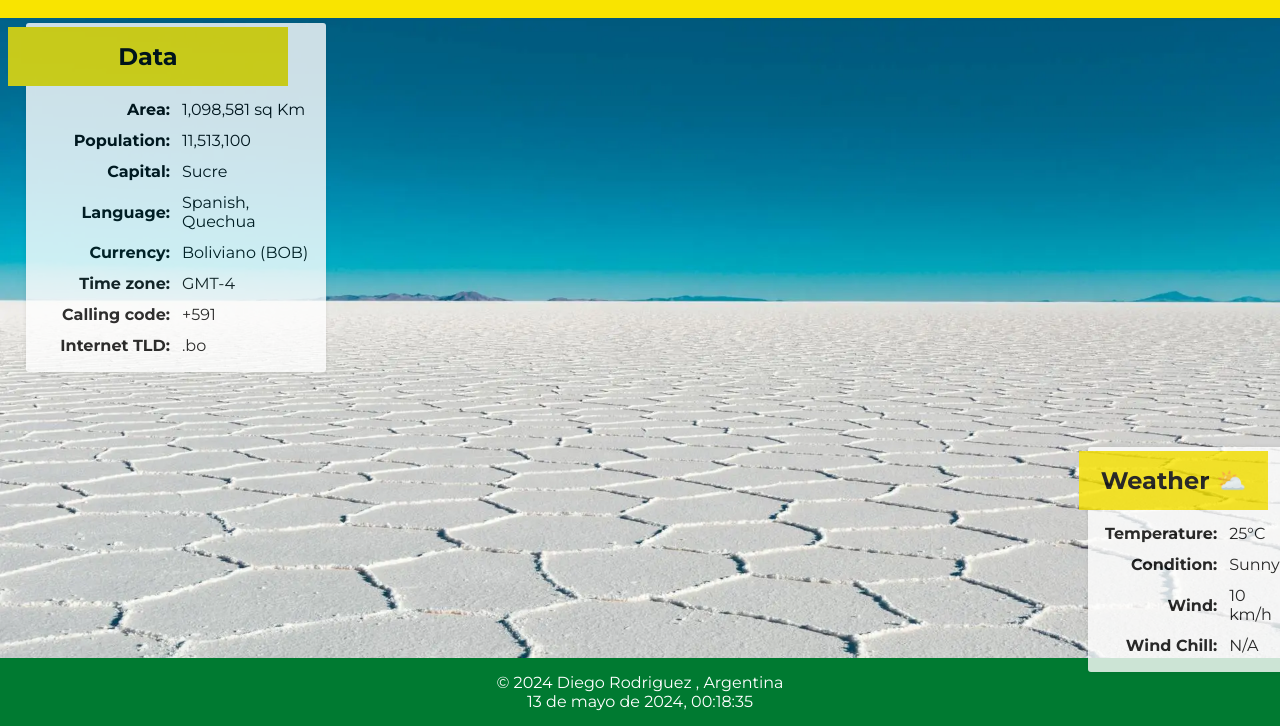
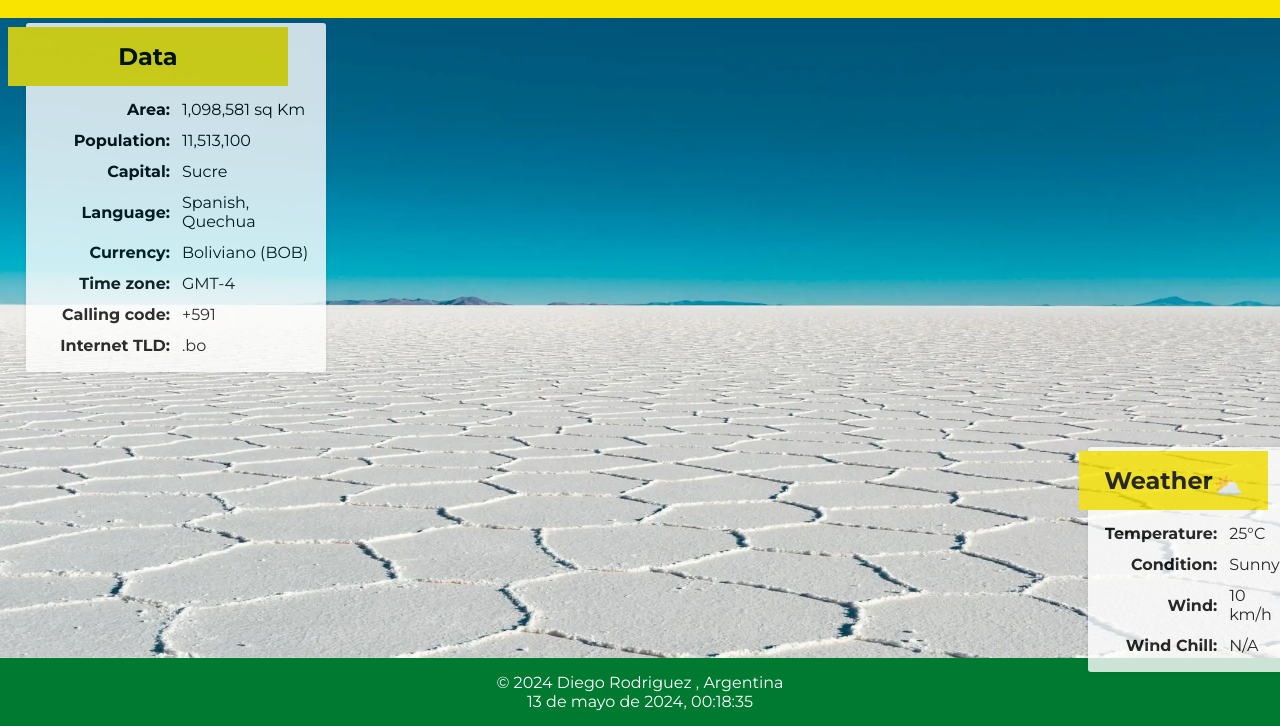
Before and after one commit to DiegoRodriguez-sc/wdd131, a plain HTML site: page place.html in a window 1280 px wide. Shown: the part 81-807 px from the top of the page. Drawn offline with Linux system fonts and the light colour scheme.

Commit message:
update page

```diff
--- a/place.html
+++ b/place.html
@@ -19,9 +19,11 @@
         </header>
         <main>
             <section class="image">
-                <img src="./images/background_mobile.webp" alt="mobile image">
-            </section>
-            <section class="image_hero">
+                <picture>
+                    <source media="(min-width: 992px)" srcset="./images/background_desktop.webp" />
+                    <source media="(max-width: 992px)" srcset="./images/background_mobile.webp" />
+                    <img src="./images/background_mobile.webp" alt="image from bolivia" />
+                </picture>
             </section>
             <div class="card data">
                 <div class="title_box"><h2>Data</h2></div>
@@ -63,7 +65,7 @@
             </div>
 
             <div class="card weather">
-                <div class="title_box"><h2>Weather ⛅</h2></div>
+                <div class="title_box"><h2>Weather</h2></div>
                 <h2>Weather</h2>
                 <img src="./images/sunny_icon.svg" width="100" alt="weather image">
                 <table>
--- a/styles/place-large.css
+++ b/styles/place-large.css
@@ -12,23 +12,22 @@
         height: 10vh;
     }
 
-    .image_hero{
+    .image{
         display: block;
         width: 100%;
         height: 80vh;
-        background-image: url(../images/background_desktop.webp);
         background-size: cover;
         background-position: center;
         margin-top: 20px;
         position: relative;
     }
 
+    .image img{
+        height: 100%;
+    }
+
     footer{
         height: 10vh;
-    }
-
-    .image{
-        display: none;
     }
 
     .card {
@@ -75,4 +74,10 @@
         top: 66%;
     }
 
+    .weather .title_box h2::after{
+        content: "⛅";
+        position: relative;
+        top: 5px;
+    }
+
 }
```
